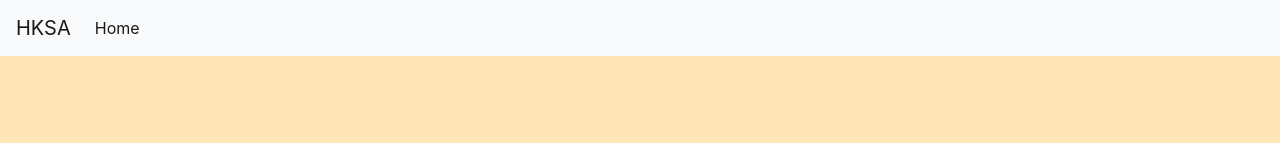
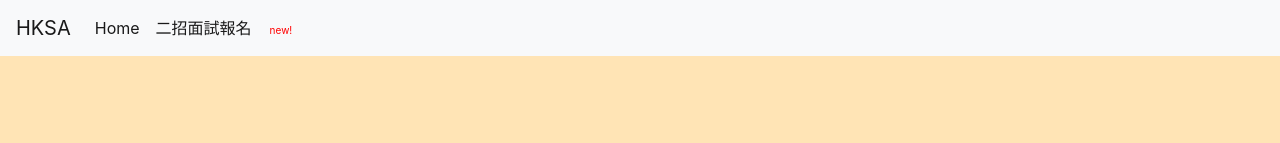
Before and after one commit to HKSA-2021/HKSA, a plain HTML site: page index.html in a window 1280 px wide. Shown: the top 143 px of the page. Drawn offline with Linux system fonts and the light colour scheme.

Commit message:
Update index.html

```diff
--- a/index.html
+++ b/index.html
@@ -18,7 +18,7 @@
       <div class="collapse navbar-collapse" id="navbarSupportedContent">
         <ul class="navbar-nav mr-auto">
           <li class="nav-item active"> <a class="nav-link" href="index.html">Home <span class="sr-only">(current)</span></a> </li>
-
+           <li class="nav-item active"> <a class="nav-link" href="https://docs.google.com/forms/d/e/1FAIpQLSdsPa4Wax4YSaNBeeMH5uHEcgcwEX2ZCmrJYhaP5WwWzJCxQQ/viewform">二招面試報名 &nbsp &nbsp<span class="new" style="font-size:10px;color:red;text-align:right;">new!</span> <span class="sr-only">(current)</span></a> </li>
         </ul>
       </div>
     </nav>
```
